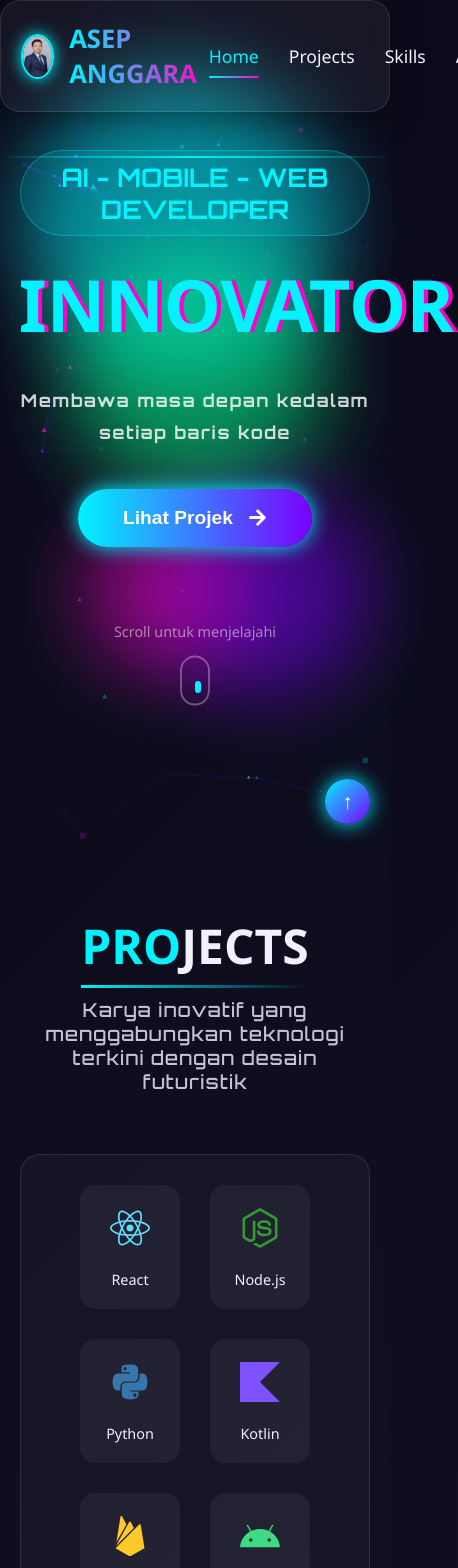
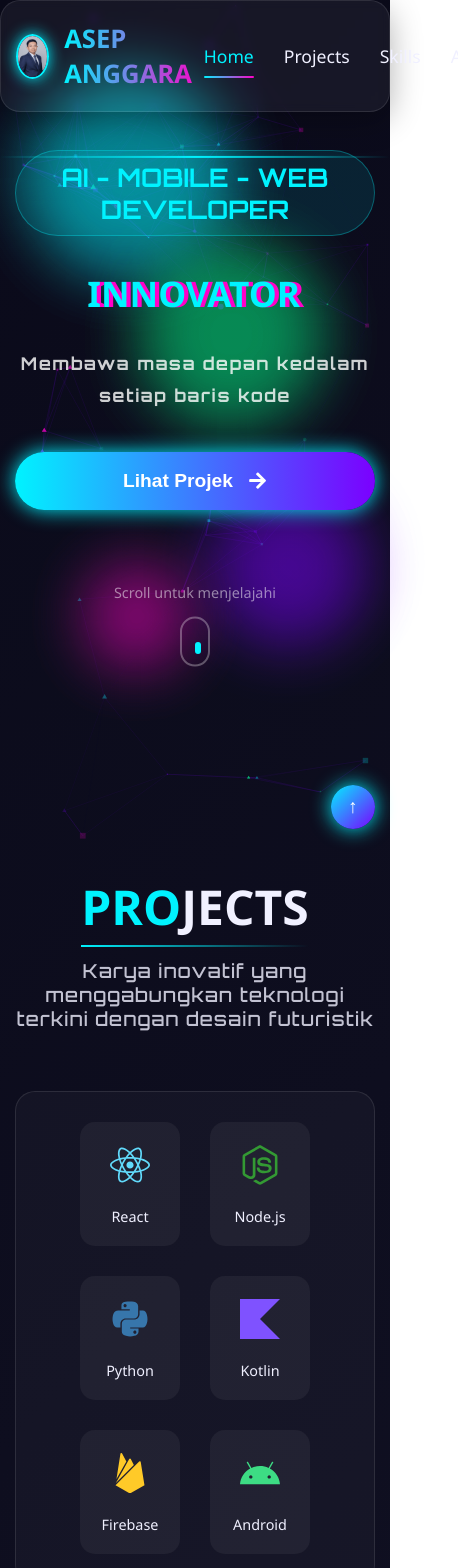
Before and after one commit to Anggarasepa/Portfolio-Futuristic, a React (Create React App) app: page / in a window 390 px wide. Shown: the top 1568 px of the page, 458 px wide, since content can reach past the window. Built offline with nearby package versions, Linux system fonts and the light colour scheme.

Commit message:
Adaptif Handphone

```diff
--- a/src/styles/main.css
+++ b/src/styles/main.css
@@ -282,3 +282,191 @@ h2::after {
     font-size: 1.3rem;
   }
 }
+
+/* Responsive Design - Tablet */
+@media (max-width: 1024px) {
+  .container {
+    max-width: 90%;
+    padding: 0 15px;
+  }
+
+  section {
+    padding: 80px 0;
+  }
+
+  h1 {
+    font-size: 3.5rem;
+  }
+
+  h2 {
+    font-size: 2.5rem;
+    margin-bottom: 30px;
+  }
+
+  .project-card {
+    height: 350px;
+  }
+}
+
+/* Responsive Design - Mobile */
+@media (max-width: 768px) {
+  body {
+    font-size: 14px;
+  }
+
+  .container {
+    max-width: 100%;
+    padding: 0 15px;
+  }
+
+  section {
+    padding: 60px 0;
+  }
+
+  h1 {
+    font-size: 2.8rem;
+    line-height: 1.2;
+  }
+
+  h2 {
+    font-size: 2rem;
+    margin-bottom: 25px;
+  }
+
+  h2::after {
+    height: 2px;
+    bottom: -8px;
+  }
+
+  /* Navigation adjustment */
+  .nav-link {
+    padding: 8px 15px;
+    font-size: 0.9rem;
+  }
+
+  /* Button adjustment */
+  .btn {
+    padding: 12px 30px;
+    font-size: 1rem;
+    width: 100%;
+    justify-content: center;
+  }
+
+  /* Project cards */
+  .project-card {
+    height: 300px;
+    margin-bottom: 20px;
+  }
+
+  .project-card:hover {
+    transform: translateY(-10px) scale(1.01);
+  }
+
+  /* Input fields */
+  .input-field {
+    padding: 15px;
+    font-size: 0.9rem;
+  }
+
+  .input-label {
+    left: 15px;
+  }
+
+  .input-field:focus + .input-label,
+  .input-field:not(:placeholder-shown) + .input-label {
+    font-size: 0.7rem;
+    padding: 0 8px;
+  }
+
+  /* Glass effect adjustment for performance */
+  .glass {
+    backdrop-filter: blur(5px);
+  }
+
+  /* Floating shapes - smaller on mobile */
+  .shape {
+    filter: blur(30px);
+  }
+
+  .shape-0 { width: 200px; height: 200px; }
+  .shape-1 { width: 150px; height: 150px; }
+  .shape-2 { width: 100px; height: 100px; }
+  .shape-3 { width: 180px; height: 180px; }
+}
+
+/* Responsive Design - Small Mobile */
+@media (max-width: 480px) {
+  h1 {
+    font-size: 2.2rem;
+  }
+
+  h2 {
+    font-size: 1.8rem;
+  }
+
+  section {
+    padding: 50px 0;
+  }
+
+  .btn {
+    padding: 10px 25px;
+    font-size: 0.9rem;
+  }
+
+  .project-card {
+    height: 250px;
+  }
+
+  /* Grid adjustments */
+  .grid {
+    gap: 15px !important;
+  }
+
+  /* Scroll to top button */
+  .scroll-top {
+    bottom: 15px;
+    right: 15px;
+    width: 40px;
+    height: 40px;
+    font-size: 1.2rem;
+  }
+}
+
+/* Landscape mode */
+@media (max-height: 600px) and (orientation: landscape) {
+  section {
+    padding: 40px 0;
+  }
+
+  h1 {
+    font-size: 2.5rem;
+  }
+
+  .project-card {
+    height: 200px;
+  }
+}
+
+/* Utility classes untuk layout mobile */
+@media (max-width: 768px) {
+  .mobile-stack {
+    flex-direction: column !important;
+  }
+
+  .mobile-center {
+    text-align: center !important;
+  }
+
+  .mobile-hide {
+    display: none !important;
+  }
+
+  .mobile-full-width {
+    width: 100% !important;
+    max-width: 100% !important;
+  }
+
+  .mobile-padding {
+    padding: 0 10px !important;
+  }
+}
```
